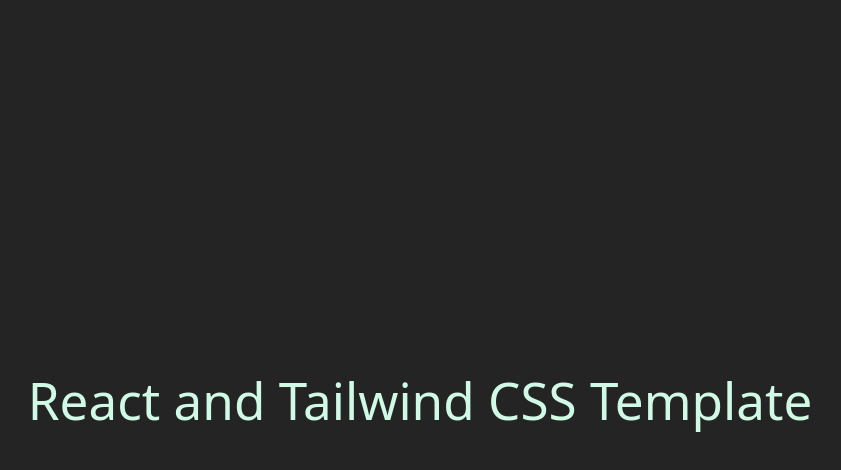
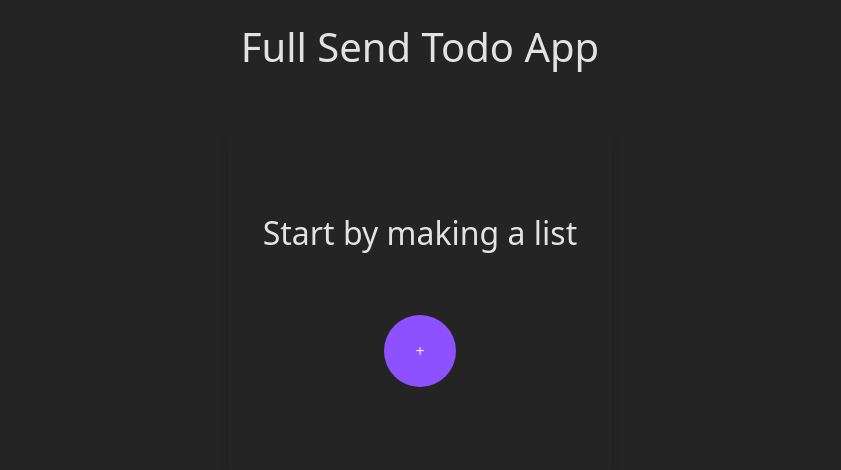
Before and after one commit to mcopanos/React-Todo-List, a React (Vite) app: page / in a window 1280 px wide. Shown: the top 470 px of the page, without its empty margins (220-1061 px from the left). Built offline with nearby package versions, Linux system fonts and the light colour scheme.

Commit message:
site layout

```diff
--- a/index.html
+++ b/index.html
@@ -6,10 +6,11 @@
   <link rel="icon" type="image/svg+xml" href="/vite.svg" />
   <meta name="viewport" content="width=device-width, initial-scale=1.0" />
   <link href="/src/index.css" rel="stylesheet">
-  <title>Vite + React</title>
+  <title>Full Send To-Do App</title>
 </head>
 
 <body>
+  <h1>Full Send Todo App</h1>
   <div id="root"></div>
   <script type="module" src="/src/main.jsx"></script>
 </body>
--- a/src/App.css
+++ /dev/null
@@ -1,6 +0,0 @@
-#root {
-  max-width: 1280px;
-  margin: 0 auto;
-  padding: 2rem;
-  text-align: center;
-}
--- a/src/App.jsx
+++ b/src/App.jsx
@@ -1,14 +1,17 @@
-import './App.css'
+import { useState } from 'react';
+import CreateList from './components/CreateList';
+import ListForm from './components/ListForm';
 
-function App() {
+export default function App() {
+  const [isToggled, setIsToggled] = useState(false)
+
+  function handleClick() {
+    setIsToggled(!isToggled);
+  }
 
   return (
     <>
-      <div className='text-center'>
-        <h1 className='text-emerald-100'>React and Tailwind CSS Template</h1>
-      </div>
+      { isToggled ? <ListForm onClick={handleClick} /> : <CreateList onClick={handleClick} /> }
     </>
-  )
+  );
 }
-
-export default App
--- /dev/null
+++ b/src/components/CreateList.jsx
@@ -0,0 +1,15 @@
+export default function CreateList({onClick}) {
+    return (
+         <div className='card mx-auto max-w-sm items-center gap-x-4 rounded-xl p-6 shadow-lg dark:bg-white/6 dark:shadow-2xl'>
+            <h2>Start by making a list</h2>
+            <button
+                // className='m-5 rounded-xl bg-white p-4 shadow-lg outline outline-black/5 text-black'
+                className='bg-violet-500 hover:bg-violet-600 focus:outline-2 focus:outline-offset-2 focus:outline-violet-500 active:bg-violet-700 rounded-full w-18 h-18'
+                onClick={onClick}
+            >
+                +
+            </button>
+        </div>
+    )
+
+}
--- /dev/null
+++ b/src/components/Header.jsx
@@ -0,0 +1,3 @@
+export default function Header() {
+    return <h1>Full Send To-Do App</h1>;
+}
--- /dev/null
+++ b/src/components/ListForm.jsx
@@ -0,0 +1,60 @@
+import { useState } from "react";
+
+let nextId = 0;
+
+export default function ListForm() {
+    const [input, setInput] = useState('');
+    const [todos, setTodos] = useState([]);
+
+    function handleInput(e) {
+        if(e.target.value !== "") {
+            setInput(e.target.value);
+        }
+    }
+
+    function handleKeyPress(e) {
+        if(e.key === "Enter") {
+            handleSubmit();
+        }
+    }
+
+    function handleSubmit() {
+        setTodos([...todos, { id: nextId++, name: input}]);
+        setInput('');
+    }
+
+    return(
+        <div className="flex justify-between">
+            <div className="list-form mx-auto flex max-w-xl items-center gap-x-4 rounded-xl p-6 shadow-lg dark:bg-white/6 dark:shadow-2xl">
+                <h2>Add Todos</h2>
+                <div className="w-full flex justify-evenly">
+                    <input
+                        type="text"
+                        value={input}
+                        className="w-xs h-15 border-2 border-violet-500 focus:outline-violet-500 text-lg"
+                        onChange={handleInput}
+                        onKeyDown={handleKeyPress}
+                    >
+                    </input>
+                    <button
+                        className='bg-violet-500 hover:bg-violet-600 focus:outline-2 focus:outline-offset-2 focus:outline-violet-500 active:bg-violet-700 rounded-sm w-35 h-15'
+                        onClick={handleSubmit}
+                    >
+                        Send It!
+                    </button>
+                </div>
+            </div>
+            <div className="list-form mx-auto flex max-w-xl items-center gap-x-4 rounded-xl p-6 shadow-lg dark:bg-white/6 dark:shadow-2xl">
+            <ul>
+                {todos.map(todo => (
+                    <li key={todo.id}>
+                        { todo.name }
+                    </li>
+                ))
+
+                }
+            </ul>
+            </div>
+        </div>
+    );
+}
--- a/src/index.css
+++ b/src/index.css
@@ -1,4 +1,11 @@
 @import "tailwindcss";
+
+body {
+  margin: 0;
+  padding: 0;
+  max-width: 100vw;
+  height: 100vh;
+}
 
 :root {
   font-family: system-ui, Avenir, Helvetica, Arial, sans-serif;
@@ -15,15 +22,44 @@
   -moz-osx-font-smoothing: grayscale;
 }
 
-body {
-  margin: 0;
+
+#root {
+  width: 100%;
+  max-height: 100%;
+  text-align: center;
   display: flex;
-  place-items: center;
-  min-width: 320px;
-  min-height: 100vh;
+  flex-direction: column;
+  justify-content: start;
+  padding: 2rem;
 }
 
+
 h1 {
-  font-size: 3.2em;
+  font-size: 2.5em;
+  line-height: 1.1;
+  text-align: center;
+  padding: 25px 0;
+}
+
+h2 {
+  font-size: 2em;
   line-height: 1.1;
 }
+
+.card {
+  /* border: 1px solid white; */
+  height: 350px;
+  width: 100%;
+  display: flex;
+  flex-direction: column;
+  justify-content: space-evenly;
+}
+
+.list-form {
+  /* border: 1px solid white; */
+  height: 350px;
+  width: 600px;
+  display: flex;
+  flex-direction: column;
+  justify-content: space-evenly;
+}
```
